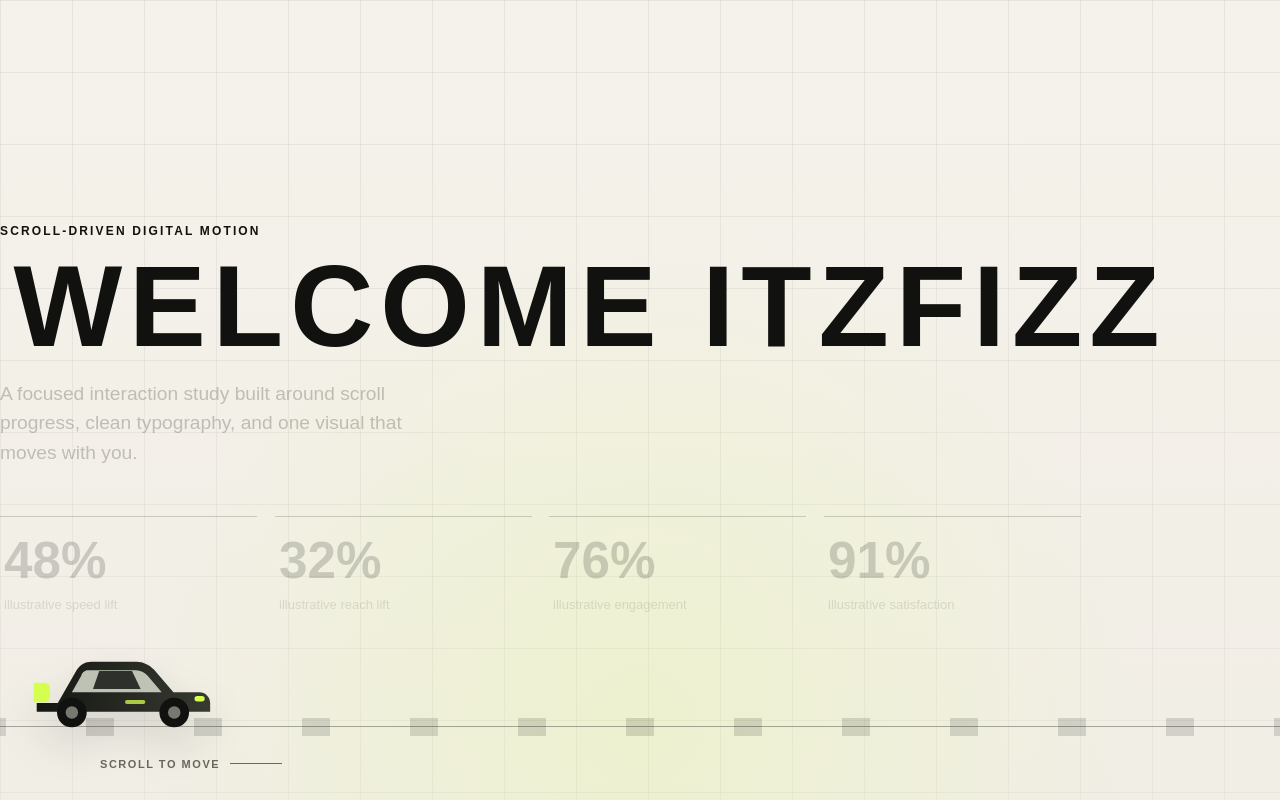
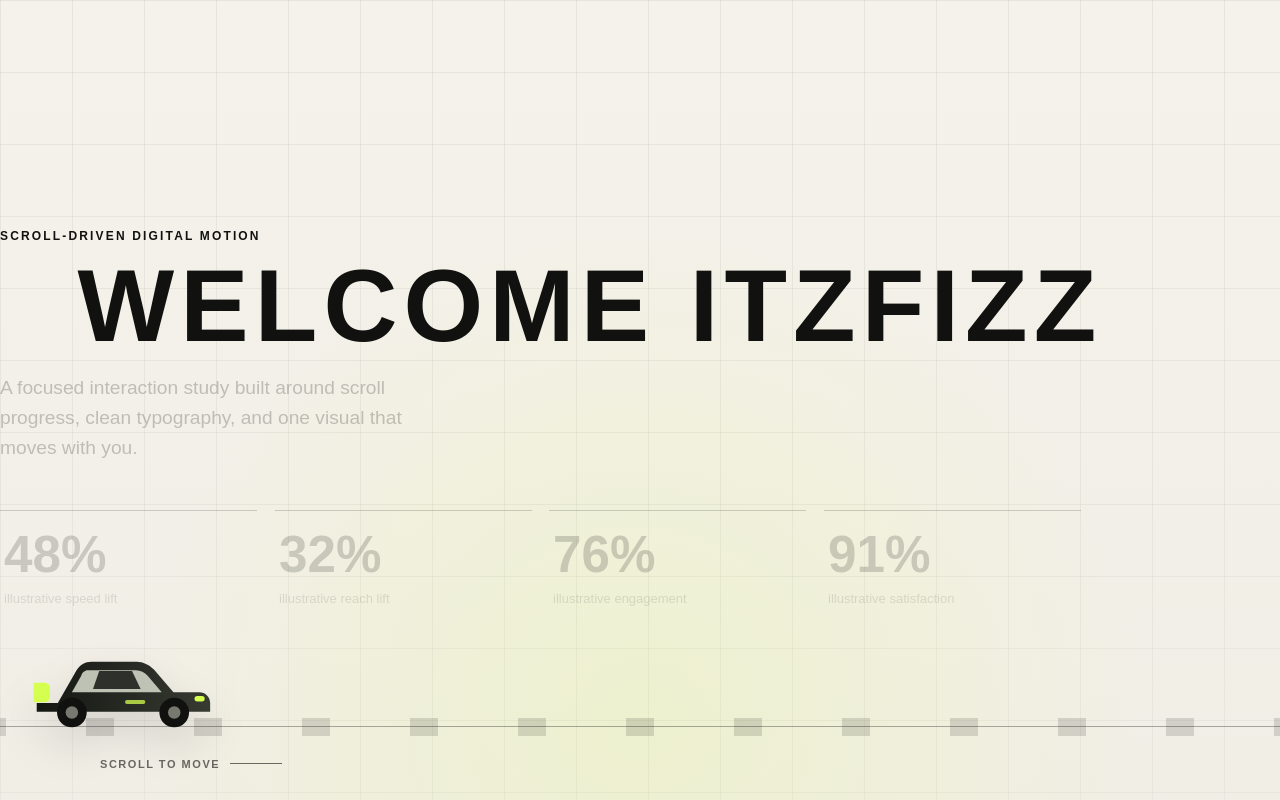
Before and after one commit to shivam22-source/Itzfizz-Motion, a React (Vite) app: page / in a window 1280 px wide. Shown: the top 800 px of the page. Built offline with nearby package versions, Linux system fonts and the light colour scheme.

Commit message:
fix: keep headline on one line

```diff
--- a/src/index.css
+++ b/src/index.css
@@ -88,7 +88,7 @@ body {
   width: 100vw;
   margin: 0 0 24px;
   margin-left: calc((1180px - 100vw) / 2);
-  font-size: clamp(3rem, 9vw, 9rem);
+  font-size: clamp(3rem, 8vw, 9rem);
   line-height: 0.84;
   font-weight: 800;
   letter-spacing: 0.06em;
```
